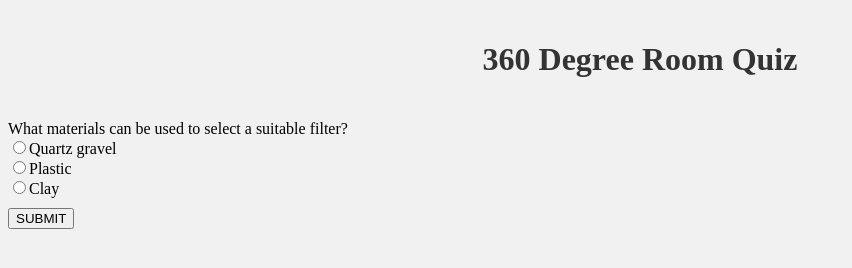
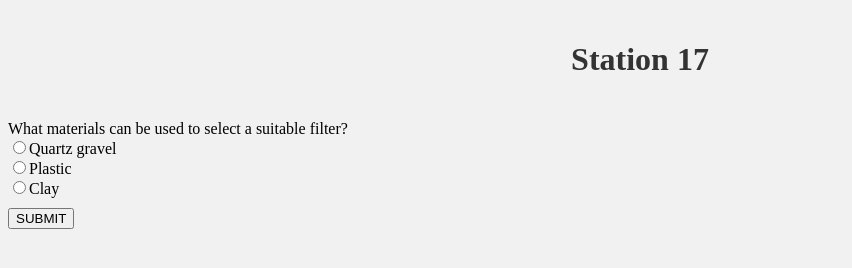
Before and after one commit to SuryaKalvakolu4/Q14, a plain HTML site: page index.html in a window 1280 px wide. Shown: the whole page, without its empty margins (0-852 px from the left). Drawn offline with Linux system fonts and the light colour scheme.

Commit message:
Update index.html

```diff
--- a/index.html
+++ b/index.html
@@ -26,7 +26,7 @@
     </style>
 </head>
 <body>
-    <h1>360 Degree Room Quiz</h1>
+    <h1>Station 17</h1>
     <div id="question"></div>
     <div id="options"></div>
     <button onclick="nextQuestion()">SUBMIT</button>
```
